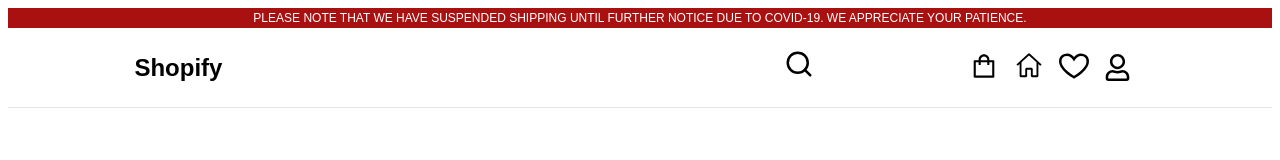
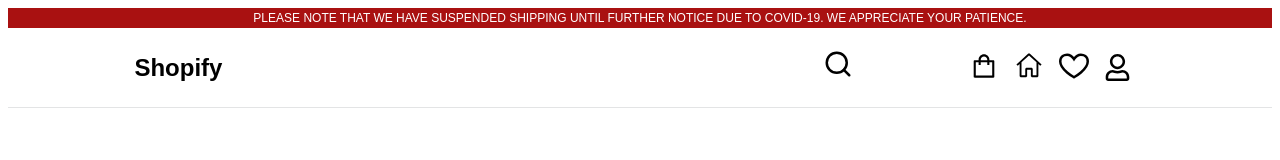
Before and after one commit to mofath/autocomplete__mern-elasticsearch, a React (Create React App) app in the folder client/: page / in a window 1280 px wide. Shown: the top 160 px of the page. Built offline with nearby package versions, Linux system fonts and the light colour scheme.

Commit message:
Adjust searchbar styling

```diff
--- a/client/src/components/Navbar/Searchbar/Searchbar.js
+++ b/client/src/components/Navbar/Searchbar/Searchbar.js
@@ -1,5 +1,6 @@
 import { useState } from "react";
 import { FiSearch as SearchIcon } from "react-icons/fi";
+import { VscChromeClose as CloseIcon } from "react-icons/vsc";
 
 import classes from "./Searchbar.module.css";
 
@@ -9,24 +10,34 @@ const Searchbar = () => {
 
   return (
     <div
-      className={[classes.Search, SearchActive && classes.SearchActive].join(" ")}
+      className={[
+        classes.Searchbar,
+        SearchActive && classes.ActiveSearchbar,
+      ].join(" ")}
     >
       <input
         className={[
           classes.SearchInput,
-          SearchActive && classes.ActiveSearcInput,
+          SearchActive && classes.ActiveSearchInput,
         ].join(" ")}
-        type="search"
+        type="text"
         value={SearchTerm}
         onChange={({ target }) => setSearchTerm(target.value)}
         placeholder="Search"
+        onMouseEnter={() => setSearchActive(true)}
+        onMouseLeave={() => setSearchActive(false)}
+        onFocus={() => setSearchActive(true)}
       />
       <button
         className={classes.SearchIcon}
         onClick={() => setSearchActive((SearchActive) => !SearchActive)}
       >
         <i>
-          <SearchIcon color="black" size="30px" />
+          {SearchActive ? (
+            <CloseIcon color="black" size="30px" />
+          ) : (
+            <SearchIcon color="black" size="30px" />
+          )}
         </i>
       </button>
     </div>
--- a/client/src/components/Navbar/Searchbar/Searchbar.module.css
+++ b/client/src/components/Navbar/Searchbar/Searchbar.module.css
@@ -1,11 +1,12 @@
-.Search {
+.Searchbar {
   display: flex;
   align-items: center;
-  width: 60%;
+  justify-content: flex-end;
+  width: 55%;
   padding-bottom: 10px;
 }
 
-.SearchActive {
+.ActiveSearchbar {
   border-bottom: solid 0.7px black;
   width: 60%;
 }
@@ -19,16 +20,20 @@
   margin-left: 0;
   opacity: 0;
   width: 80%;
+  font-size: 16px;
+  display: none;
 }
 
 .SearchInput:focus,
 .SearchInput:active,
-.ActiveSearcInput {
+.ActiveSearchInput {
   margin-left: 10px;
   padding: 0 10px;
   opacity: 1;
   outline: none;
   width: 100%;
+  display: block;
+
 }
 
 .SearchIcon {
```
